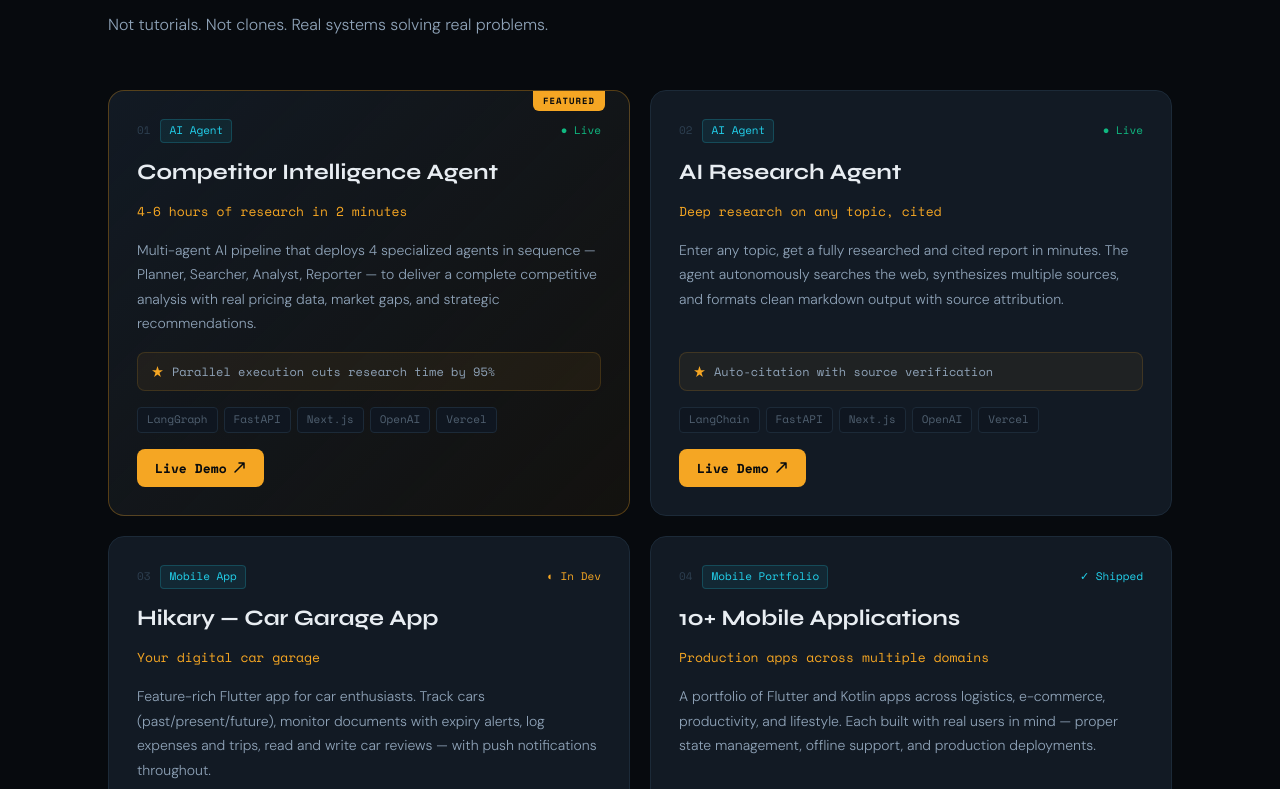
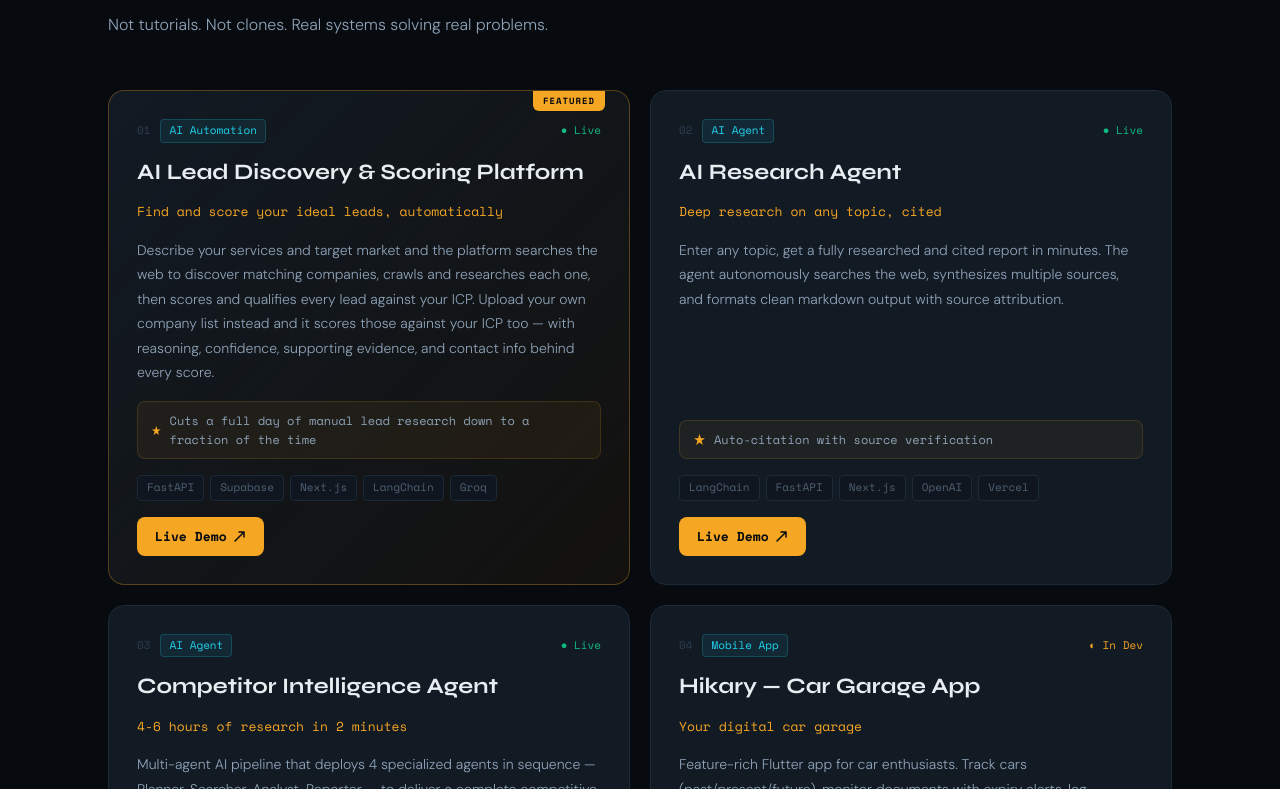
Before and after one commit to MuneebAhmed25211/personal-portfolio-website-frontend, a Next.js app: page / in a window 1280 px wide. Shown: the part 2991-3780 px from the top of the page. Built offline with nearby package versions, Linux system fonts and the light colour scheme; no server answers.

Commit message:
Update project entries in Projects.tsx

```diff
--- a/src/components/Projects.tsx
+++ b/src/components/Projects.tsx
@@ -4,10 +4,10 @@ import { useReveal } from '@/lib/useReveal'
 import s from './Projects.module.css'
 
 const projects = [
-  { id:'01', name:'Competitor Intelligence Agent', tag:'4-6 hours of research in 2 minutes', desc:'Multi-agent AI pipeline that deploys 4 specialized agents in sequence — Planner, Searcher, Analyst, Reporter — to deliver a complete competitive analysis with real pricing data, market gaps, and strategic recommendations.', stack:['LangGraph','FastAPI','Next.js','OpenAI','Vercel'], link:'https://competitor-intelligence-mu.vercel.app/', status:'live', highlight:'Parallel execution cuts research time by 95%', type:'AI Agent', featured:true },
+  { id:'01', name:'AI Lead Discovery & Scoring Platform', tag:'Find and score your ideal leads, automatically', desc:'Describe your services and target market and the platform searches the web to discover matching companies, crawls and researches each one, then scores and qualifies every lead against your ICP. Upload your own company list instead and it scores those against your ICP too — with reasoning, confidence, supporting evidence, and contact info behind every score.', stack:['FastAPI','Supabase','Next.js','LangChain','Groq'], link:'https://lnkd.in/dBQdBBjw', status:'live', highlight:'Cuts a full day of manual lead research down to a fraction of the time', type:'AI Automation', featured:true },
   { id:'02', name:'AI Research Agent', tag:'Deep research on any topic, cited', desc:'Enter any topic, get a fully researched and cited report in minutes. The agent autonomously searches the web, synthesizes multiple sources, and formats clean markdown output with source attribution.', stack:['LangChain','FastAPI','Next.js','OpenAI','Vercel'], link:'https://research-agent-frontend-xi.vercel.app/', status:'live', highlight:'Auto-citation with source verification', type:'AI Agent', featured:false },
-  { id:'03', name:'Hikary — Car Garage App', tag:'Your digital car garage', desc:'Feature-rich Flutter app for car enthusiasts. Track cars (past/present/future), monitor documents with expiry alerts, log expenses and trips, read and write car reviews — with push notifications throughout.', stack:['Flutter','Dart','Firebase','Supabase'], link:null, status:'dev', highlight:'10+ features including smart document expiry alerts', type:'Mobile App', featured:false },
-  { id:'04', name:'10+ Mobile Applications', tag:'Production apps across multiple domains', desc:'A portfolio of Flutter and Kotlin apps across logistics, e-commerce, productivity, and lifestyle. Each built with real users in mind — proper state management, offline support, and production deployments.', stack:['Flutter','Kotlin','Firebase','Supabase','REST APIs'], link:null, status:'shipped', highlight:'Multiple apps with active real-world users', type:'Mobile Portfolio', featured:false },
+  { id:'03', name:'Competitor Intelligence Agent', tag:'4-6 hours of research in 2 minutes', desc:'Multi-agent AI pipeline that deploys 4 specialized agents in sequence — Planner, Searcher, Analyst, Reporter — to deliver a complete competitive analysis with real pricing data, market gaps, and strategic recommendations.', stack:['LangGraph','FastAPI','Next.js','OpenAI','Vercel'], link:'https://competitor-intelligence-mu.vercel.app/', status:'live', highlight:'Parallel execution cuts research time by 95%', type:'AI Agent', featured:false },
+  { id:'04', name:'Hikary — Car Garage App', tag:'Your digital car garage', desc:'Feature-rich Flutter app for car enthusiasts. Track cars (past/present/future), monitor documents with expiry alerts, log expenses and trips, read and write car reviews — with push notifications throughout.', stack:['Flutter','Dart','Firebase','Supabase'], link:null, status:'dev', highlight:'10+ features including smart document expiry alerts', type:'Mobile App', featured:false },
 ]
 const statusMap: Record<string,{label:string,color:string}> = {
   live:    { label:'● Live',    color:'var(--green)' },
```
